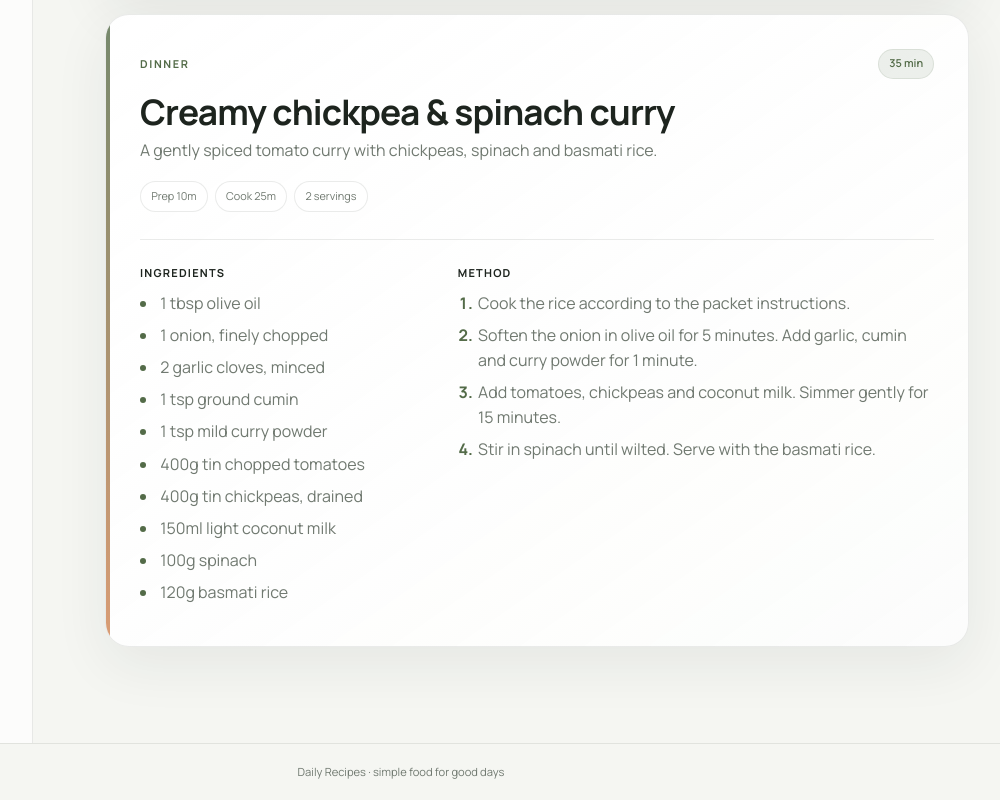
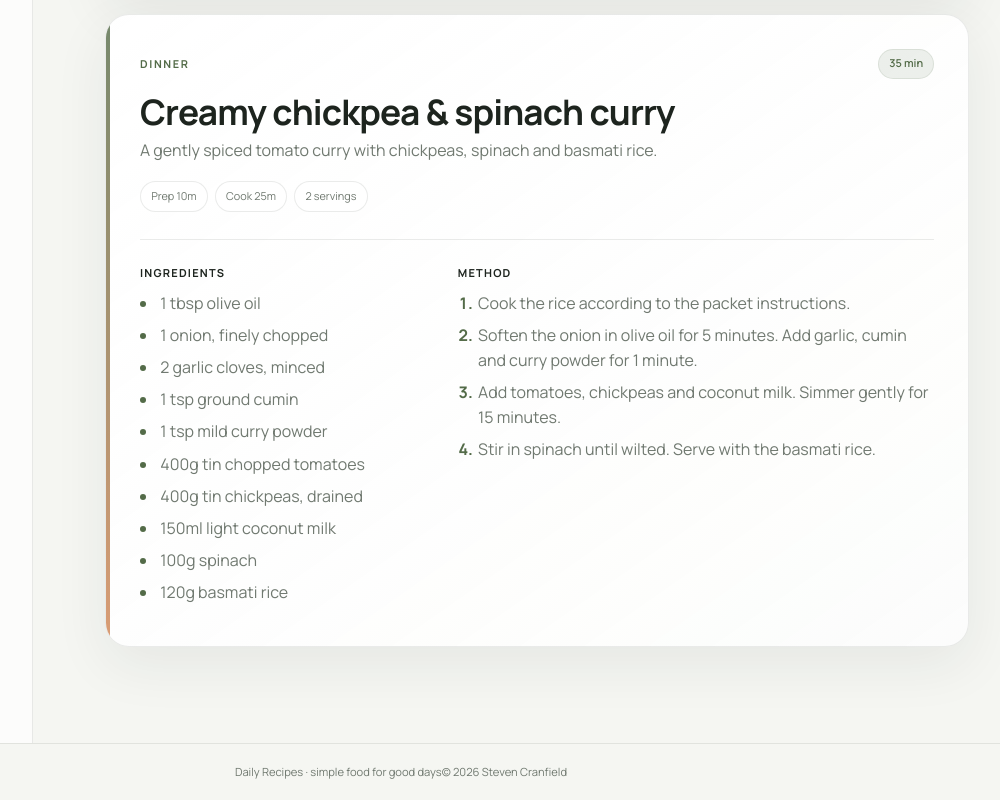
Before and after one commit to stevencr/recipes, a React (Vite) app: page / in a window 1280 px wide. Shown: the part 1533-2333 px from the top of the page, without its empty margins (239-1239 px from the left). Built offline with nearby package versions, Linux system fonts and the light colour scheme.

Commit message:
Add discreet copyright to footer

```diff
--- a/src/components/SiteFooter.tsx
+++ b/src/components/SiteFooter.tsx
@@ -1,3 +1,8 @@
 export function SiteFooter() {
-  return <footer className="site-footer">Daily Recipes · simple food for good days</footer>;
+  return (
+    <footer className="site-footer">
+      <span>Daily Recipes · simple food for good days</span>
+      <span className="site-footer__copyright">© 2026 Steven Cranfield</span>
+    </footer>
+  );
 }
```
